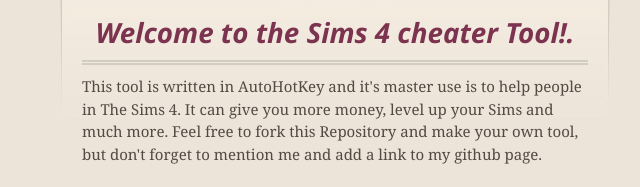
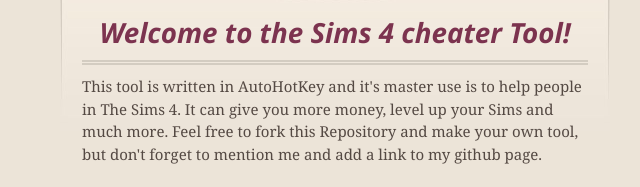
Before and after one commit to MrPoPoPolski/Sims4CheaterTool, a plain HTML site: page index.html in a window 1280 px wide. Shown: the part 214-401 px from the top of the page, 305-945 px from the left. Drawn offline with nearby package versions, Linux system fonts and the light colour scheme.

Commit message:
Update index.html

```diff
--- a/index.html
+++ b/index.html
@@ -47,7 +47,7 @@
 
       <section id="main_content">
         <h3>
-<a id="welcome-to-the-sims-4-cheater-tool" class="anchor" href="#welcome-to-the-sims-4-cheater-tool" aria-hidden="true"><span aria-hidden="true" class="octicon octicon-link"></span></a>Welcome to the Sims 4 cheater Tool!.</h3>
+<a id="welcome-to-the-sims-4-cheater-tool" class="anchor" href="#welcome-to-the-sims-4-cheater-tool" aria-hidden="true"><span aria-hidden="true" class="octicon octicon-link"></span></a>Welcome to the Sims 4 cheater Tool!</h3>
 
 <p>This tool is written in AutoHotKey and it's master use is to help people in The Sims 4.
 It can give you more money, level up your Sims and much more.
```
